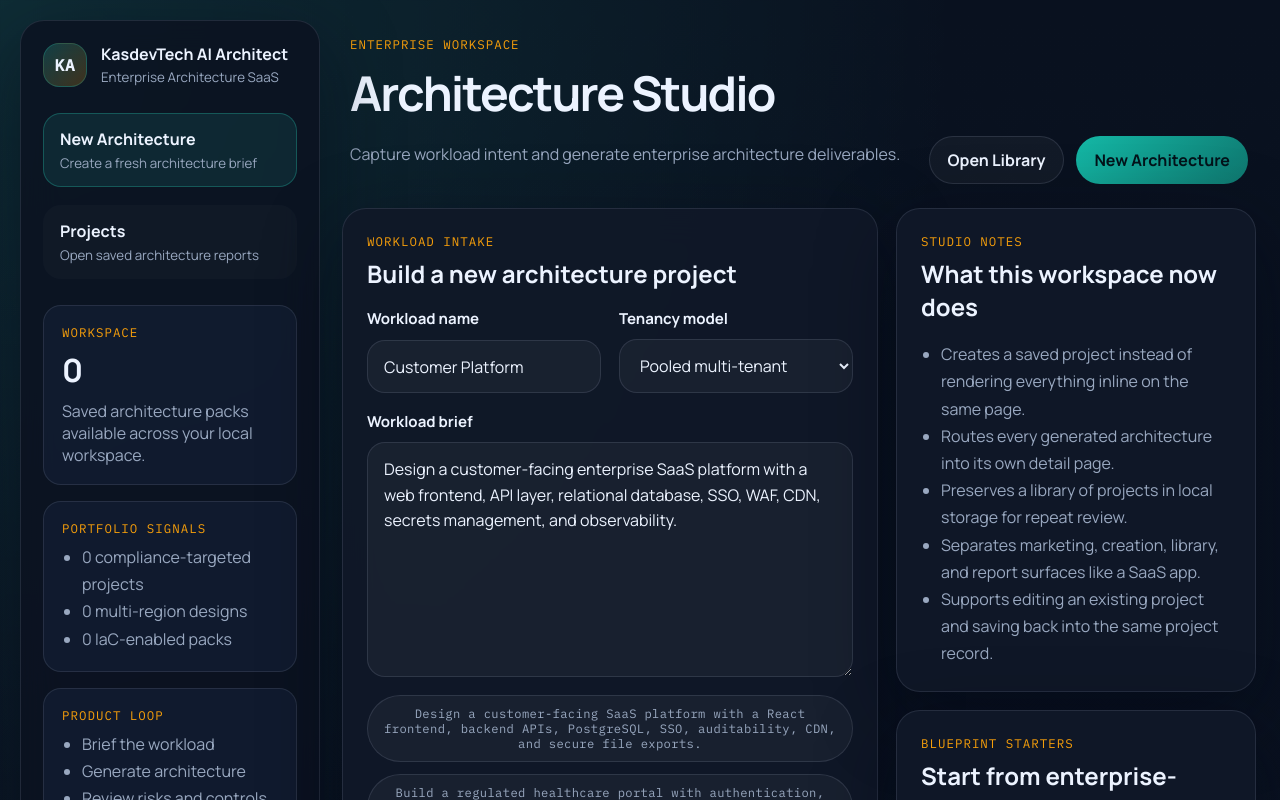
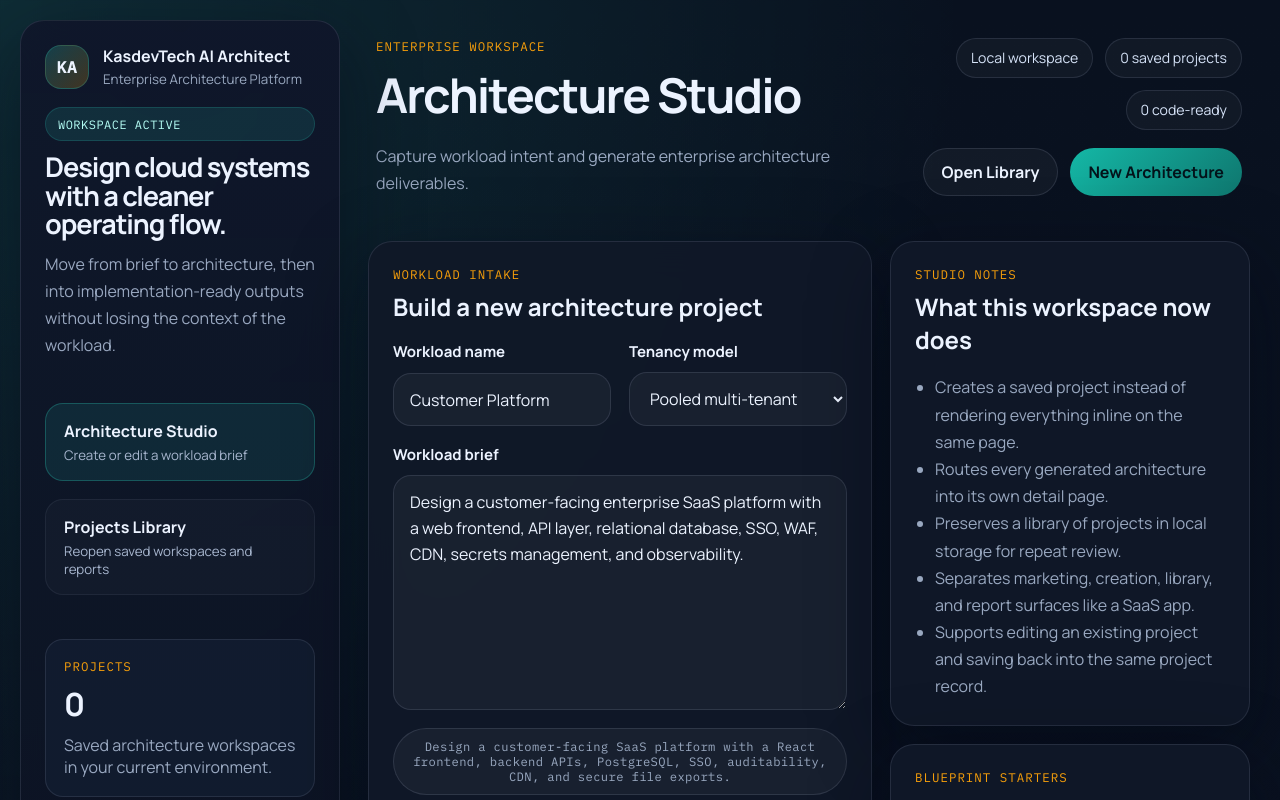
Before and after one commit to KasdevTech/arch-kasdevtech, a React (Vite) app in the folder frontend/: page /app/studio in a window 1280 px wide. Shown: the top 800 px of the page. Built offline with nearby package versions, Linux system fonts and the light colour scheme; no server answers.

Commit message:
Refine enterprise product shell and landing page

```diff
--- a/frontend/src/components/AppLayout.tsx
+++ b/frontend/src/components/AppLayout.tsx
@@ -36,13 +36,23 @@ export function AppLayout() {
   return (
     <div className="product-shell">
       <aside className="sidebar">
+        <div className="sidebar-stack">
           <Link className="sidebar-brand" to="/">
             <span className="brand-mark">KA</span>
             <div>
               <strong>KasdevTech AI Architect</strong>
-            <small>Enterprise Architecture SaaS</small>
+              <small>Enterprise Architecture Platform</small>
             </div>
           </Link>
+
+          <div className="sidebar-summary">
+            <span className="sidebar-badge">Workspace active</span>
+            <h2>Design cloud systems with a cleaner operating flow.</h2>
+            <p>
+              Move from brief to architecture, then into implementation-ready
+              outputs without losing the context of the workload.
+            </p>
+          </div>
 
           <nav className="sidebar-nav">
             <NavLink
@@ -51,8 +61,8 @@ export function AppLayout() {
               }
               to="/app/studio"
             >
-            <span>New Architecture</span>
-            <small>Create a fresh architecture brief</small>
+              <span>Architecture Studio</span>
+              <small>Create or edit a workload brief</small>
             </NavLink>
             <NavLink
               className={({ isActive }) =>
@@ -60,43 +70,55 @@ export function AppLayout() {
               }
               to="/app/projects"
             >
-            <span>Projects</span>
-            <small>Open saved architecture reports</small>
+              <span>Projects Library</span>
+              <small>Reopen saved workspaces and reports</small>
             </NavLink>
           </nav>
 
-        <div className="sidebar-panel">
-          <p className="eyebrow">Workspace</p>
+          <div className="sidebar-metrics">
+            <article className="sidebar-panel">
+              <p className="eyebrow">Projects</p>
               <h3>{projects.length}</h3>
-          <p>Saved architecture packs available across your local workspace.</p>
+              <p>Saved architecture workspaces in your current environment.</p>
+            </article>
+            <article className="sidebar-panel subtle-panel">
+              <p className="eyebrow">Regulated</p>
+              <h3>{regulatedProjects}</h3>
+              <p>Projects carrying one or more compliance frameworks.</p>
+            </article>
+            <article className="sidebar-panel subtle-panel">
+              <p className="eyebrow">Multi-region</p>
+              <h3>{multiRegionProjects}</h3>
+              <p>Architectures designed with broader resilience posture.</p>
+            </article>
           </div>
 
           <div className="sidebar-panel subtle-panel">
-          <p className="eyebrow">Portfolio Signals</p>
+            <p className="eyebrow">Coverage</p>
             <ul className="mini-list">
-            <li>{regulatedProjects} compliance-targeted projects</li>
-            <li>{multiRegionProjects} multi-region designs</li>
+              <li>Dedicated overview, architecture, and code pages</li>
               <li>{projects.filter((project) => project.iac_template).length} IaC-enabled packs</li>
+              <li>Editable architecture canvas and export flow</li>
             </ul>
           </div>
-
-        <div className="sidebar-panel subtle-panel">
-          <p className="eyebrow">Product Loop</p>
-          <ul className="mini-list">
-            <li>Brief the workload</li>
-            <li>Generate architecture</li>
-            <li>Review risks and controls</li>
-            <li>Iterate toward delivery</li>
-          </ul>
         </div>
       </aside>
 
       <div className="workspace-shell">
         <header className="topbar">
-          <div>
+          <div className="topbar-copy-block">
             <p className="eyebrow">Enterprise Workspace</p>
             <h1>{currentPage.title}</h1>
             <p className="topbar-copy">{currentPage.subtitle}</p>
+          </div>
+
+          <div className="topbar-right">
+            <div className="topbar-signals">
+              <span className="trust-chip">Local workspace</span>
+              <span className="trust-chip">{projects.length} saved projects</span>
+              <span className="trust-chip">
+                {projects.filter((project) => project.iac_template).length} code-ready
+              </span>
             </div>
 
             <div className="topbar-actions">
@@ -107,6 +129,7 @@ export function AppLayout() {
                 New Architecture
               </Link>
             </div>
+          </div>
         </header>
 
         <main className="workspace-content">
--- a/frontend/src/index.css
+++ b/frontend/src/index.css
@@ -229,7 +229,9 @@ button {
 .chip-row,
 .toggle-grid,
 .quick-prompts,
-.pill-row {
+.pill-row,
+.trust-strip,
+.topbar-signals {
   display: flex;
   flex-wrap: wrap;
   gap: 12px;
@@ -237,7 +239,7 @@ button {
 
 .hero-section {
   display: grid;
-  grid-template-columns: minmax(0, 1.2fr) minmax(320px, 420px);
+  grid-template-columns: minmax(0, 1.05fr) minmax(420px, 1fr);
   gap: 24px;
   align-items: stretch;
   margin-bottom: 28px;
@@ -245,10 +247,67 @@ button {
 
 .hero-copy h1 {
   margin: 10px 0 14px;
-  max-width: 12ch;
-  font-size: clamp(3.2rem, 6vw, 5.8rem);
-  line-height: 0.94;
+  max-width: 11ch;
+  font-size: clamp(3.1rem, 5.4vw, 5.2rem);
+  line-height: 0.96;
   letter-spacing: -0.05em;
+}
+
+.hero-preview,
+.sidebar-stack,
+.sidebar-metrics,
+.topbar-right {
+  display: grid;
+  gap: 18px;
+}
+
+.hero-preview .board-shell {
+  min-height: 100%;
+}
+
+.trust-strip {
+  margin-top: 22px;
+}
+
+.trust-chip {
+  display: inline-flex;
+  align-items: center;
+  min-height: 40px;
+  padding: 10px 14px;
+  border-radius: 999px;
+  border: 1px solid rgba(148, 163, 184, 0.16);
+  background: rgba(255, 255, 255, 0.035);
+  color: #d6e3f8;
+  font-size: 0.88rem;
+  line-height: 1;
+}
+
+.hero-panel-head,
+.sidebar-summary h2 {
+  margin: 0;
+}
+
+.hero-panel-head {
+  display: flex;
+  align-items: start;
+  justify-content: space-between;
+  gap: 16px;
+}
+
+.hero-status,
+.sidebar-badge {
+  display: inline-flex;
+  align-items: center;
+  min-height: 34px;
+  padding: 8px 12px;
+  border-radius: 999px;
+  background: rgba(45, 212, 191, 0.12);
+  border: 1px solid rgba(45, 212, 191, 0.18);
+  color: #b5fff6;
+  font-family: "IBM Plex Mono", monospace;
+  font-size: 0.75rem;
+  letter-spacing: 0.04em;
+  text-transform: uppercase;
 }
 
 .hero-panel,
@@ -341,7 +400,7 @@ button {
 }
 
 .product-shell {
-  grid-template-columns: 300px minmax(0, 1fr);
+  grid-template-columns: 320px minmax(0, 1fr);
   min-height: 100vh;
   padding: 20px;
 }
@@ -350,7 +409,10 @@ button {
   position: sticky;
   top: 20px;
   align-self: start;
-  padding: 22px;
+  padding: 24px;
+  background:
+    linear-gradient(180deg, rgba(15, 23, 42, 0.98), rgba(11, 18, 32, 0.94)),
+    radial-gradient(circle at top, rgba(45, 212, 191, 0.1), transparent 40%);
 }
 
 .sidebar-nav,
@@ -370,11 +432,11 @@ button {
 .sidebar-link {
   display: grid;
   gap: 4px;
-  padding: 14px 16px;
-  border: 1px solid transparent;
+  padding: 16px 18px;
+  border: 1px solid rgba(148, 163, 184, 0.1);
   border-radius: var(--radius-md);
-  color: var(--muted);
-  background: rgba(255, 255, 255, 0.02);
+  color: #a7b6ce;
+  background: rgba(255, 255, 255, 0.025);
 }
 
 .sidebar-link span {
@@ -385,6 +447,27 @@ button {
 .sidebar-link.active {
   border-color: rgba(45, 212, 191, 0.28);
   background: rgba(45, 212, 191, 0.1);
+}
+
+.sidebar-summary {
+  display: grid;
+  gap: 12px;
+}
+
+.sidebar-summary h2 {
+  font-size: 1.7rem;
+  letter-spacing: -0.04em;
+  line-height: 1.05;
+}
+
+.sidebar-summary p {
+  margin: 0;
+  color: var(--muted);
+  line-height: 1.7;
+}
+
+.sidebar-metrics {
+  grid-template-columns: 1fr;
 }
 
 .sidebar-panel {
@@ -410,21 +493,33 @@ button {
 
 .workspace-shell {
   min-width: 0;
-  padding: 4px 4px 32px;
+  padding: 8px 10px 32px;
 }
 
 .topbar {
   display: flex;
-  align-items: end;
+  align-items: start;
   justify-content: space-between;
   gap: 20px;
-  padding: 12px 8px 24px;
+  padding: 10px 8px 28px;
 }
 
 .topbar h1 {
   margin: 0 0 8px;
   font-size: clamp(2rem, 4vw, 3rem);
   letter-spacing: -0.04em;
+}
+
+.topbar-copy-block {
+  max-width: 720px;
+}
+
+.topbar-right {
+  justify-items: end;
+}
+
+.topbar-signals {
+  justify-content: end;
 }
 
 .studio-grid {
@@ -909,6 +1004,14 @@ textarea:focus {
   .board-actions {
     justify-content: start;
   }
+
+  .topbar-right {
+    justify-items: start;
+  }
+
+  .topbar-signals {
+    justify-content: start;
+  }
 }
 
 @media (max-width: 920px) {
--- a/frontend/src/pages/LandingPage.tsx
+++ b/frontend/src/pages/LandingPage.tsx
@@ -2,47 +2,58 @@ import { Link } from "react-router-dom";
 import { ArchitectureBoard } from "../components/ArchitectureBoard";
 import { ARCHITECTURE_TEMPLATES } from "../data/catalog";
 
-const FEATURES = [
+const TRUST_POINTS = [
+  "Azure, AWS, and GCP mapping",
+  "Architecture canvas and exports",
+  "Terraform starter outputs",
+  "Security-aware workload intake",
+];
+
+const PLATFORM_PILLARS = [
   {
-    title: "Multi-page architecture workspace",
-    body: "Move from marketing site to studio, from studio to projects library, and from project to a dedicated architecture report page.",
+    title: "Generate",
+    body: "Convert a workload brief into an enterprise-ready architecture pack with mapped services, controls, and rationale.",
   },
   {
-    title: "Enterprise workload intake",
-    body: "Capture availability targets, compliance frameworks, tenancy, environments, DR posture, and network exposure before generating output.",
+    title: "Refine",
+    body: "Open every project in its own workspace, adjust the architecture canvas, and iterate without losing the original brief.",
   },
   {
-    title: "Architecture packs, not just diagrams",
-    body: "Produce topology, controls, resilience notes, operating guidance, and Terraform starter content in one workflow.",
+    title: "Export",
+    body: "Move from design to delivery with dedicated architecture and code pages, plus downloadable engineering artifacts.",
   },
 ];
 
-const JOURNEY = [
-  "Describe the product, workload, and constraints.",
-  "Choose the cloud and enterprise posture.",
-  "Generate a saved architecture project.",
-  "Review the dedicated report page with controls, risks, and IaC starter output.",
+const ENTERPRISE_CAPABILITIES = [
+  "Dedicated overview, architecture, and code pages for every generated project.",
+  "Workload intake for environments, tenancy, DR posture, sensitivity, and compliance.",
+  "Sample blueprints that show teams what a finished architecture pack looks like.",
+  "Visual canvas with cloud-service imagery and exports for downstream reviews.",
 ];
 
-const PRICING = [
+const OPERATING_MODEL = [
   {
-    name: "Starter",
-    price: "Free",
-    blurb: "Explore the workspace and generate a limited number of architecture packs.",
+    name: "01",
+    title: "Capture the workload",
+    blurb:
+      "Start with a product brief, choose your cloud, and describe the enterprise posture the system must satisfy.",
   },
   {
-    name: "Pro",
-    price: "₹999/mo",
-    blurb: "For solo builders who need saved projects, richer exports, and repeated iterations.",
+    name: "02",
+    title: "Generate the architecture pack",
+    blurb:
+      "Map the workload into cloud services, controls, and delivery-oriented structure instead of a generic one-off diagram.",
   },
   {
-    name: "Team",
-    price: "₹4999/mo",
-    blurb: "For product and platform teams collaborating on architecture reviews and delivery planning.",
+    name: "03",
+    title: "Hand off with confidence",
+    blurb:
+      "Review the architecture page, move into code artifacts, and export outputs for implementation or architecture review.",
   },
 ];
 
 export function LandingPage() {
+  const heroTemplate = ARCHITECTURE_TEMPLATES[0];
   const featuredTemplates = ARCHITECTURE_TEMPLATES.slice(0, 2);
 
   return (
@@ -65,55 +76,85 @@ export function LandingPage() {
 
       <section className="hero-section">
         <div className="hero-copy">
-          <p className="eyebrow">Enterprise SaaS Product</p>
-          <h1>From product brief to cloud architecture, in a real workspace.</h1>
+          <p className="eyebrow">Enterprise Architecture Platform</p>
+          <h1>Turn a product brief into a cloud architecture your team can actually use.</h1>
           <p className="hero-text">
-            Turn your architecture generator into a SaaS-style experience with a
-            landing page, creation studio, saved projects, and dedicated report
-            pages for every architecture pack.
+            KasdevTech AI Architect is a multi-page SaaS workspace for
+            generating architecture diagrams, controls, implementation guidance,
+            and starter code artifacts across Azure, AWS, and GCP.
           </p>
 
           <div className="hero-actions">
             <Link className="button-link primary" to="/app/studio">
-              Start a Project
+              Start Architecture
             </Link>
             <Link className="button-link secondary" to="/app/projects">
-              Browse Library
+              View Projects
             </Link>
           </div>
 
-          <div className="stats-row">
-            <article className="stat-card">
-              <strong>4</strong>
-              <span>Core routes</span>
-            </article>
-            <article className="stat-card">
-              <strong>1</strong>
-              <span>Saved project per architecture</span>
-            </article>
-            <article className="stat-card">
-              <strong>∞</strong>
-              <span>Iteration cycles</span>
-            </article>
+          <div className="trust-strip">
+            {TRUST_POINTS.map((point) => (
+              <span className="trust-chip" key={point}>
+                {point}
+              </span>
+            ))}
           </div>
         </div>
 
-        <div className="hero-panel card">
-          <p className="eyebrow">Product Flow</p>
-          <h2>Landing → Studio → Projects → Report</h2>
-          <ul className="mini-list">
-            <li>Marketing homepage for the product</li>
-            <li>Dedicated generator workspace</li>
-            <li>Projects library with saved architecture packs</li>
-            <li>One detail page per generated project</li>
-          </ul>
+        <div className="hero-preview">
+          <article className="hero-panel card">
+            <div className="hero-panel-head">
+              <div>
+                <p className="eyebrow">Featured Blueprint</p>
+                <h2>{heroTemplate?.title}</h2>
+              </div>
+              <span className="hero-status">Workspace ready</span>
+            </div>
+            <p className="section-copy">
+              {heroTemplate?.description}
+            </p>
+            <div className="pill-row">
+              {heroTemplate?.tags.map((tag) => (
+                <span className="priority-pill" key={tag}>
+                  {tag}
+                </span>
+              ))}
+            </div>
+          </article>
+
+          {heroTemplate ? (
+            <ArchitectureBoard
+              architecture={heroTemplate.preview}
+              readOnly
+              showLegend={false}
+              showToolbar={false}
+              showConnectionLabels={false}
+            />
+          ) : null}
+        </div>
+      </section>
+
+      <section className="marketing-section">
+        <div className="section-heading">
+          <p className="eyebrow">Platform</p>
+          <h2>Built like a real product, not a one-screen generator</h2>
+        </div>
+
+        <div className="feature-grid">
+          {PLATFORM_PILLARS.map((feature) => (
+            <article key={feature.title} className="card marketing-card">
+              <h3>{feature.title}</h3>
+              <p>{feature.body}</p>
+            </article>
+          ))}
         </div>
       </section>
 
       <section className="marketing-section">
         <div className="section-heading">
           <p className="eyebrow">Reference Blueprints</p>
-          <h2>Show enterprise users what “good” looks like</h2>
+          <h2>Show enterprise buyers the finished experience up front</h2>
         </div>
 
         <div className="preview-grid">
@@ -145,15 +186,15 @@ export function LandingPage() {
 
       <section className="marketing-section">
         <div className="section-heading">
-          <p className="eyebrow">Why This Feels Like SaaS</p>
-          <h2>Product surfaces instead of one long page</h2>
+          <p className="eyebrow">Capabilities</p>
+          <h2>What enterprise users expect before they trust the output</h2>
         </div>
 
-        <div className="feature-grid">
-          {FEATURES.map((feature) => (
-            <article key={feature.title} className="card marketing-card">
-              <h3>{feature.title}</h3>
-              <p>{feature.body}</p>
+        <div className="journey-grid">
+          {ENTERPRISE_CAPABILITIES.map((item, index) => (
+            <article key={item} className="card marketing-card journey-card">
+              <span className="step-badge">0{index + 1}</span>
+              <p>{item}</p>
             </article>
           ))}
         </div>
@@ -161,32 +202,16 @@ export function LandingPage() {
 
       <section className="marketing-section">
         <div className="section-heading">
-          <p className="eyebrow">Journey</p>
-          <h2>How a team would use the product</h2>
-        </div>
-
-        <div className="journey-grid">
-          {JOURNEY.map((step, index) => (
-            <article key={step} className="card marketing-card journey-card">
-              <span className="step-badge">0{index + 1}</span>
-              <p>{step}</p>
-            </article>
-          ))}
-        </div>
-      </section>
-
-      <section className="marketing-section">
-        <div className="section-heading">
-          <p className="eyebrow">Pricing</p>
-          <h2>Position it like a real product</h2>
+          <p className="eyebrow">Workflow</p>
+          <h2>Designed for architecture review, not just generation</h2>
         </div>
 
         <div className="pricing-grid">
-          {PRICING.map((plan) => (
-            <article key={plan.name} className="card marketing-card pricing-card">
-              <p className="eyebrow">{plan.name}</p>
-              <h3>{plan.price}</h3>
-              <p>{plan.blurb}</p>
+          {OPERATING_MODEL.map((item) => (
+            <article key={item.name} className="card marketing-card pricing-card">
+              <p className="eyebrow">{item.name}</p>
+              <h3>{item.title}</h3>
+              <p>{item.blurb}</p>
             </article>
           ))}
         </div>
```
Lines whose indentation alone changed are shown as unchanged.
